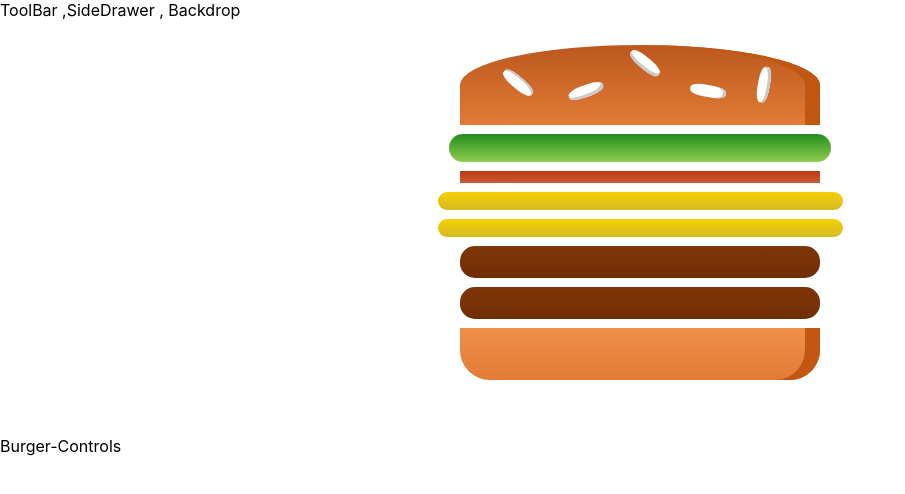
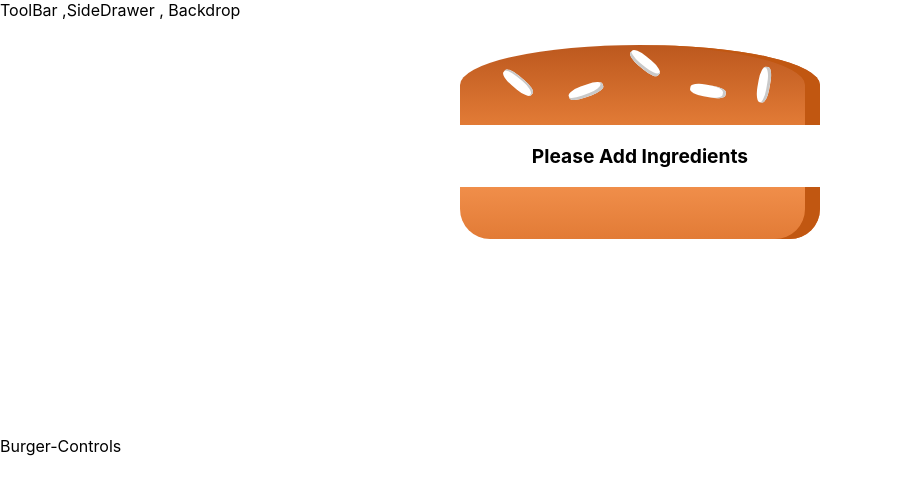
Before and after one commit to rahulgundiya/Burger-App, a React (Create React App) app in the folder burger-app/: page / in a window 1280 px wide. Shown: the top 494 px of the page, without its empty margins (0-905 px from the left). Built offline with nearby package versions, Linux system fonts and the light colour scheme.

Commit message:
Calculating sum ingredients dynamically

```diff
--- a/burger-app/src/components/Burger/Burger.js
+++ b/burger-app/src/components/Burger/Burger.js
@@ -2,7 +2,8 @@
 import classes from './Burger.module.css';
 import BurgerIngredient from './BurgerIngredient/BurgerIngredient'
 const burger = (props) => {
-    const transformedIngredients = Object.keys(props.ingredients)
+    let transformedIngredients = Object.keys(props.ingredients)
+
     .map(igKey =>{
       return [ ...Array(props.ingredients[igKey])].map((_ , i)=>{
        return <BurgerIngredient key={igKey+1} type={igKey} />
@@ -10,6 +11,14 @@
       })
 
     })
+    .reduce((arr ,el)=>{
+        return arr.concat(el)
+    } ,[])
+    if(transformedIngredients.length===0)
+    {
+        transformedIngredients=<p>Please Add Ingredients</p>
+    }
+    console.log('hi' ,  transformedIngredients)
 return (
     <div className={classes.Burger}>
         <BurgerIngredient type="bread-top" />
--- a/burger-app/src/container/BuilderBurger/BurgerBuilder.js
+++ b/burger-app/src/container/BuilderBurger/BurgerBuilder.js
@@ -4,10 +4,10 @@
 class BurgerBuilder extends Component {
 state ={
     ingredients:{
-        salad:1,
-        bacon:1 ,
-        cheese:2,
-        meat:2
+        salad:0,
+        bacon:0 ,
+        cheese:0,
+        meat:0
     }
 }
 
```
Also changed, not shown: burger-app/src/components/Burger/BurgerIngredient/BurgerIngredient.js (line endings or trailing spaces).
